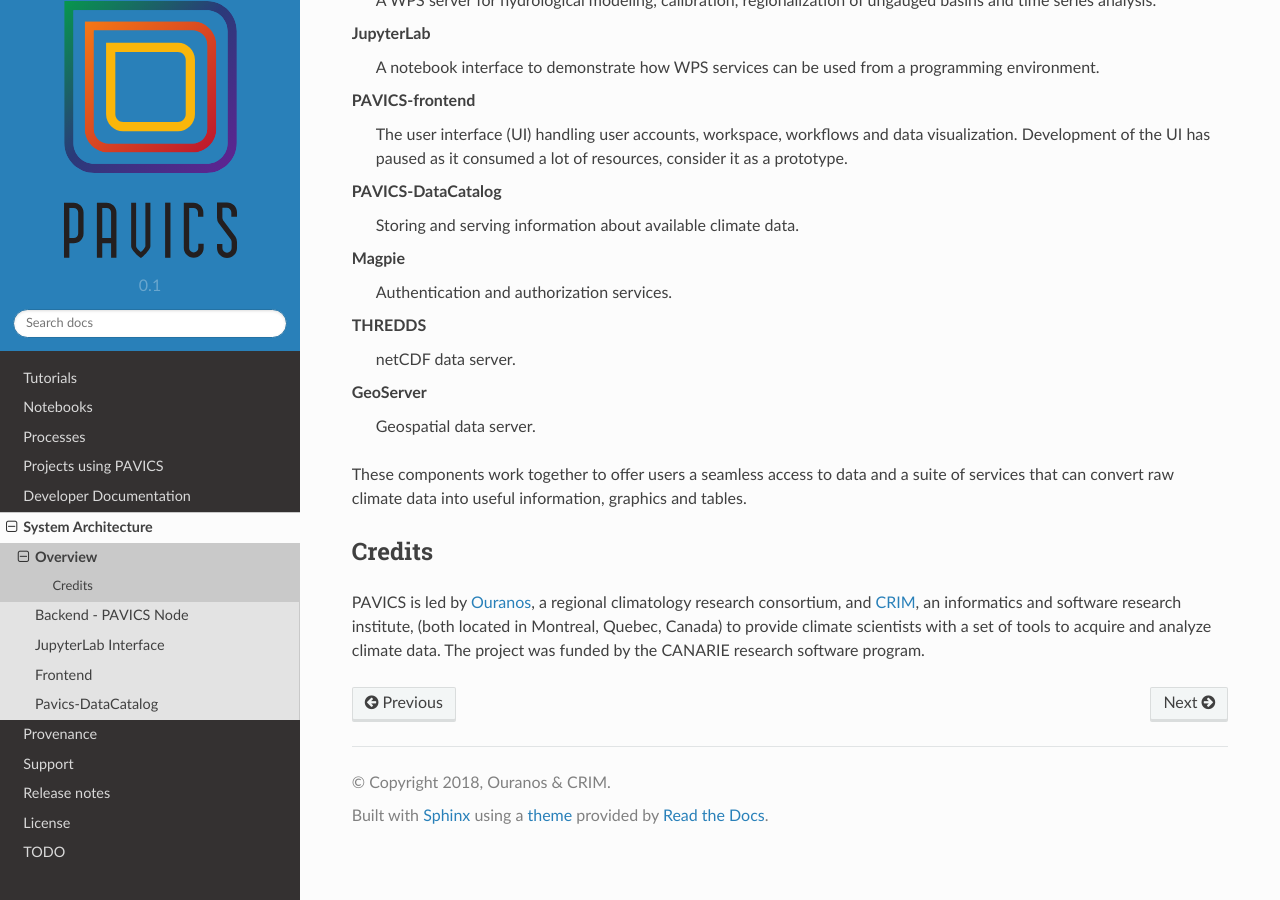
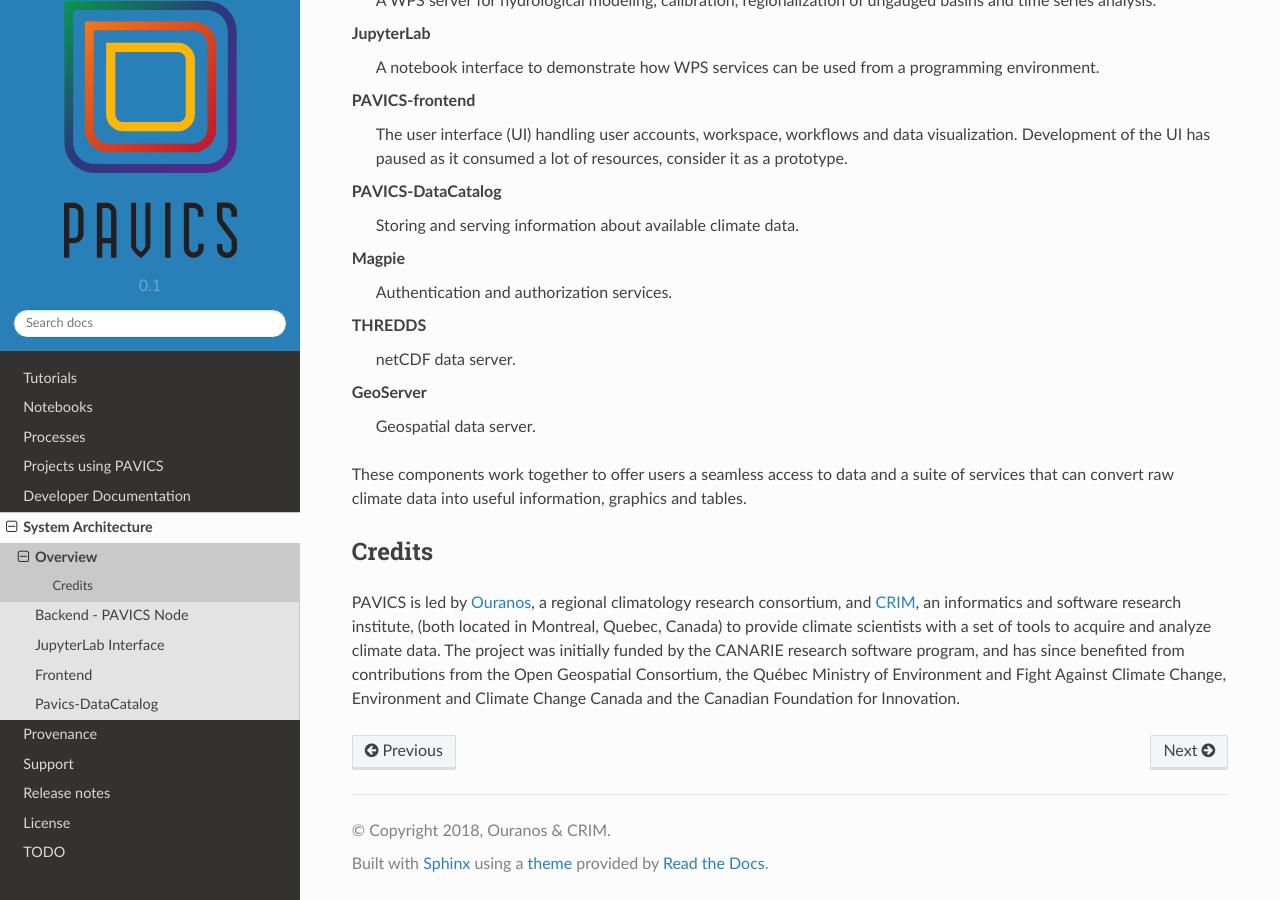
Before and after one commit to Ouranosinc/pavics-sdi, a Sphinx documentation site: the page built from docs/source/arch/overview.rst, in a window 1280 px wide and 900 px high, scrolled down 1109 px. Built offline with Sphinx 7.4.7 and the Read the Docs theme 2.0.0, drawn with Linux system fonts in a browser that asks for light colours; pages that are not in the unit, such as notebooks, are missing from menus.

Commit message:
update credits

```diff
--- a/docs/source/arch/overview.rst
+++ b/docs/source/arch/overview.rst
@@ -49,4 +49,4 @@
 
 Credits
 -------
-PAVICS is led by `Ouranos <https://www.ouranos.ca/en/>`_, a regional climatology research consortium, and `CRIM <http://www.crim.ca/fr>`_, an informatics and software research institute, (both located in Montreal, Quebec, Canada) to provide climate scientists with a set of tools to acquire and analyze climate data. The project was funded by the CANARIE research software program.
+PAVICS is led by `Ouranos <https://www.ouranos.ca/en/>`_, a regional climatology research consortium, and `CRIM <http://www.crim.ca/fr>`_, an informatics and software research institute, (both located in Montreal, Quebec, Canada) to provide climate scientists with a set of tools to acquire and analyze climate data. The project was initially funded by the CANARIE research software program, and has since benefited from contributions from the Open Geospatial Consortium, the Québec Ministry of Environment and Fight Against Climate Change, Environment and Climate Change Canada and the Canadian Foundation for Innovation.
```
